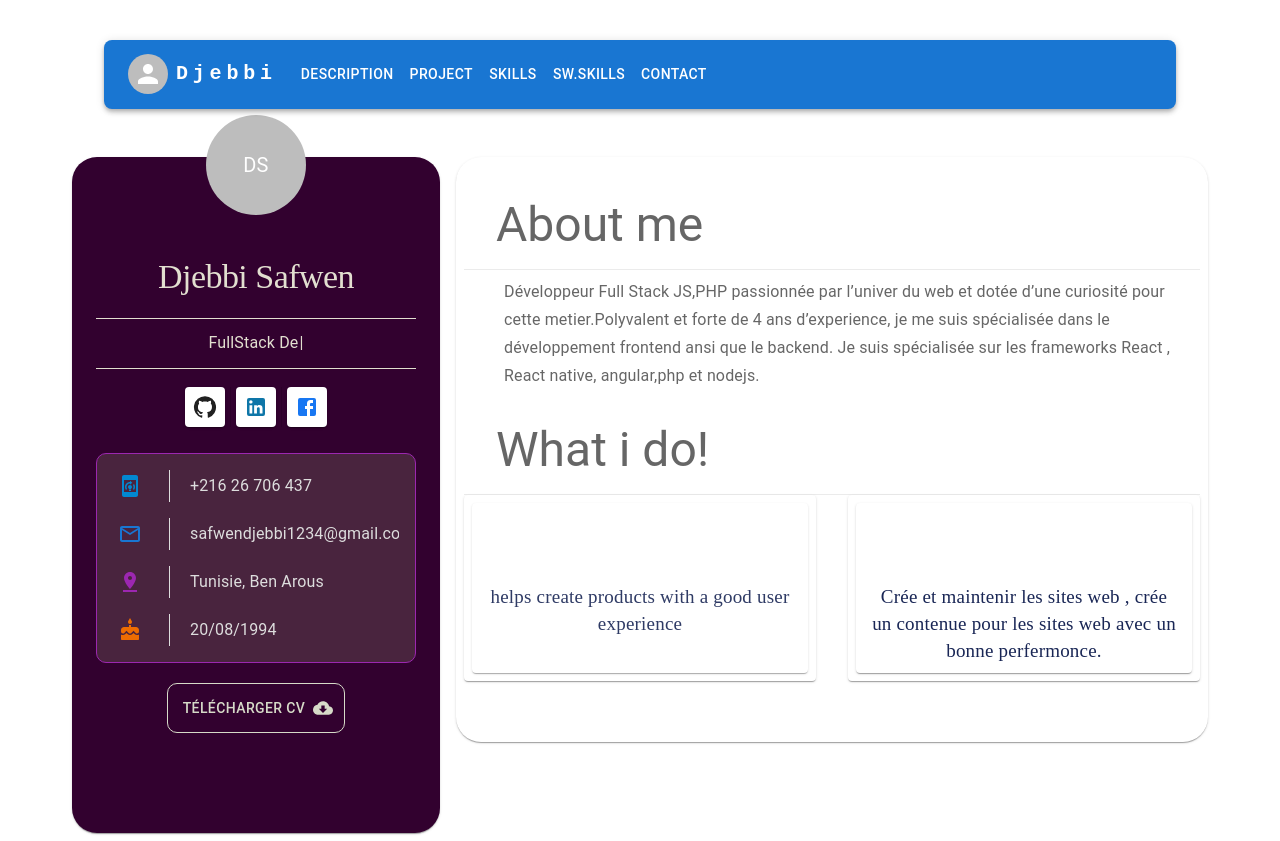
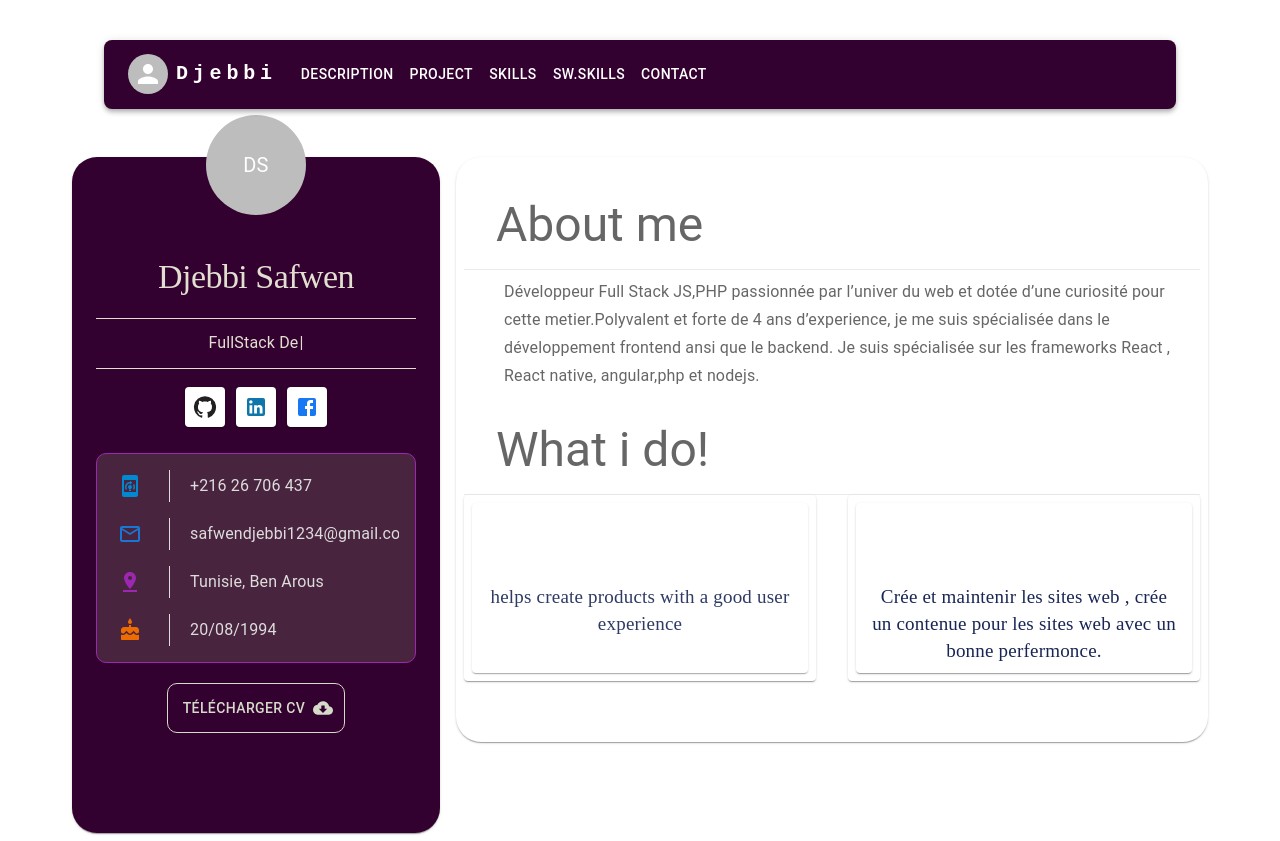
Before and after one commit to safwen-code/profileV5, a React (Create React App) app: page / in a window 1280 px wide. Built offline with nearby package versions, Linux system fonts and the light colour scheme.

Commit message:
update color nav

```diff
--- a/src/layout/Navbar.jsx
+++ b/src/layout/Navbar.jsx
@@ -67,7 +67,7 @@ const Navbar = ({ activeNavItem, setActiveNavItem }) => {
       mt={2}
       style={{ position: 'sticky', top: 0, zIndex: 999, margin: '40px' }}
     >
-      <AppBar position="static" sx={{ borderRadius: 2 }}>
+      <AppBar position="static" sx={{ borderRadius: 2, bgcolor: '#32012F' }}>
         <Container maxWidth="xl">
           <Toolbar disableGutters>
             <Avatar
```
